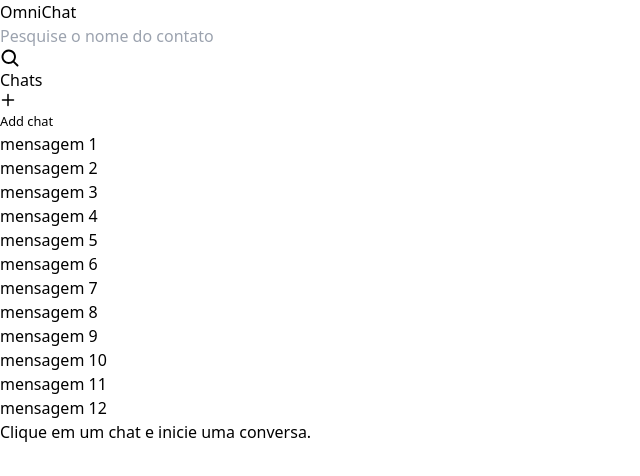
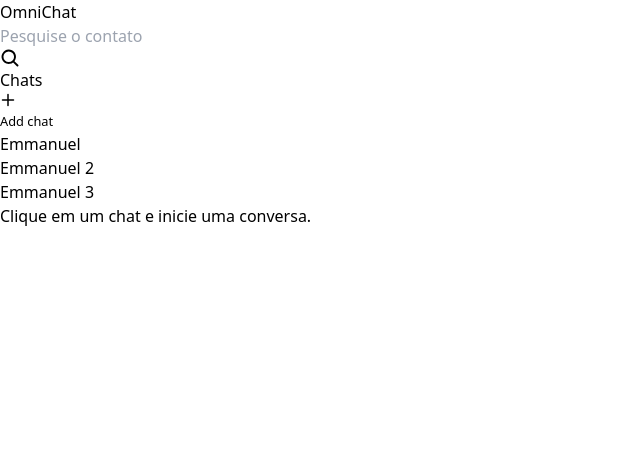
Before and after one commit to EmmanuelRBoo/enterness, a React (Vite) app in the folder frontend/: page / in a window 1280 px wide. Shown: the top 476 px of the page, without its empty margins (0-640 px from the left). Built offline with nearby package versions, Linux system fonts and the light colour scheme.

Commit message:
Criação do chat e ajustes de parâmetros

```diff
--- a/frontend/src/App.tsx
+++ b/frontend/src/App.tsx
@@ -1,76 +1,30 @@
 import { ChangeEvent, useEffect, useState } from 'react'
 import { MagnifyingGlass, Plus } from '@phosphor-icons/react'
-import { Card, Text } from './components'
+import { Card, Text, Chat } from './components'
 import { IGetChatList } from './interfaces/api'
 
-// Remover mock na integração com o backend
-const mock: IGetChatList[] = [
+const mock = [
 	{
 		id: '1',
-		alert: true,
-		title: 'mensagem 1'
+		title: 'Emmanuel',
+		alert: false
 	},
 	{
 		id: '2',
-		alert: true,
-		title: 'mensagem 2'
+		title: 'Emmanuel 2',
+		alert: false
 	},
 	{
 		id: '3',
-		alert: false,
-		title: 'mensagem 3'
-	},
-	{
-		id: '4',
-		alert: true,
-		title: 'mensagem 4'
-	},
-	{
-		id: '5',
-		alert: false,
-		title: 'mensagem 5'
-	},
-	{
-		id: '6',
-		alert: false,
-		title: 'mensagem 6'
-	},
-	{
-		id: '7',
-		alert: false,
-		title: 'mensagem 7'
-	},
-	{
-		id: '8',
-		alert: false,
-		title: 'mensagem 8'
-	},
-	{
-		id: '9',
-		alert: false,
-		title: 'mensagem 9'
-	},
-	{
-		id: '10',
-		alert: false,
-		title: 'mensagem 10'
-	},
-	{
-		id: '11',
-		alert: false,
-		title: 'mensagem 11'
-	},
-	{
-		id: '12',
-		alert: false,
-		title: 'mensagem 12'
+		title: 'Emmanuel 3',
+		alert: false
 	},
 ]
 
 export default function App() {
 	const [filter, setFilter] = useState<string>('')
-	const [selected, setSelected] = useState<string>('')
-	const [data, setData] = useState<Array<IGetChatList>>(mock)
+	const [selected, setSelected] = useState<IGetChatList | null>(null)
+	const [data, setData] = useState<Array<IGetChatList>>([])
 
 	const filterData = data.filter(({ title }) => title.toLowerCase().includes(filter.toLowerCase()))
 
@@ -86,7 +40,7 @@
 
 	return (
 		<main className='w-screen h-screen p-4 flex items-center justify-center'>
-			<section className='flex border w-full h-full border-zinc-300 rounded-xl min-h-[90%] max-h-[90%]'>
+			<section className='flex border w-10/12 h-full border-zinc-300 rounded-xl min-h-[90%] max-h-[90%]'>
 				<div className='border-r-2 text-center border-zinc-300 w-1/6 flex flex-col'>
 					<Text bold type='title'>OmniChat</Text>
 
@@ -94,7 +48,7 @@
 						<input
 							type="text"
 							onChange={handleChange}
-							placeholder='Pesquise o nome do contato'
+							placeholder='Pesquise o contato'
 							className='w-full pl-2 h-8'
 						/>
 
@@ -120,7 +74,7 @@
 							{
 								filterData.length == 0
 									? (
-										<div className='flex justify-center items-center'>
+										<div className='flex flex-col mt-4 justify-center items-center'>
 											<Text>Nenhum resultado encontrado.</Text>
 											<button >
 												<Text underline>Criar novo chat</Text>
@@ -138,8 +92,11 @@
 															alert={alert}
 															id={id}
 															title={title}
-															selected={selected == id}
-															onClick={setSelected}
+															selected={selected?.id == id}
+															onClick={(data) => {
+																setSelected(data)
+																console.log(data)
+															}}
 														/>
 													</li>
 												))
@@ -155,7 +112,7 @@
 				<div className=' w-5/6'>
 					{
 						selected
-							? 'To Do chat'
+							? <Chat id={selected.id} username={selected.title} />
 							: (
 								<div className='flex h-full w-full justify-center items-center'>
 									<Text bold type='subtitle'>Clique em um chat e inicie uma conversa.</Text>
--- a/frontend/src/components/Card.tsx
+++ b/frontend/src/components/Card.tsx
@@ -4,7 +4,7 @@
 export default function Card({ selected, title, alert, onClick, id }: ICard) {
     return (
         <div
-            onClick={() => onClick(id)}
+            onClick={() => onClick({ id, title })}
             className={`
                 ${selected ? 'bg-zinc-500' : 'bg-zinc-300'}
                 flex
--- /dev/null
+++ b/frontend/src/components/Chat.tsx
@@ -0,0 +1,37 @@
+import { useState, useEffect } from 'react'
+import { CircleNotch } from '@phosphor-icons/react'
+import { IChat } from '../interfaces/chat'
+import { ChatInput, Text } from '.'
+
+export default function Chat({ id, username }: IChat) {
+    const [loading, setLoading] = useState<boolean>(true)
+
+    useEffect(() => {
+        setLoading(false)
+        console.log(id)
+    }, [])
+
+    return (
+        <div className='flex flex-col items-end h-full'>
+            <div className='border-b-zinc-300 border-b mb-1 h-full w-full'>
+                <div className='border-b-zinc-300 border-b p-2'>
+                    <Text type='subtitle' bold>{username}</Text>
+                </div>
+                {
+                    loading
+                        ? (
+                            <div className='flex justify-center items-center w-full h-full'>
+                                <CircleNotch size={64} className='text-zinc-300 animate-spin mr-2' />
+                            </div>
+                        )
+                        : (
+                            <div>
+
+                            </div>
+                        )
+                }
+            </div>
+            <ChatInput />
+        </div>
+    )
+}
--- /dev/null
+++ b/frontend/src/components/ChatInput.tsx
@@ -0,0 +1,135 @@
+import { ChangeEvent, useEffect, useState, useRef } from 'react'
+import { Paperclip, SmileySticker, PaperPlaneRight, X } from '@phosphor-icons/react'
+import EmojiPicker, { EmojiClickData } from 'emoji-picker-react'
+import { handleNotification } from '../helpers'
+
+export default function ChatInput() {
+    const [message, setMessage] = useState<string>('')
+    const [showEmoji, setShowEmoji] = useState<boolean>(false)
+    const [file, setFile] = useState<string | ArrayBuffer | null>('')
+
+    const fileRef = useRef<HTMLInputElement>(null)
+    const emojiContainerRef = useRef<HTMLDivElement>(null)
+
+    const handleChangeEmoji = ({ emoji }: EmojiClickData) => setMessage(m => m + emoji)
+    const handleChangeMessage = ({ target }: ChangeEvent<HTMLInputElement>) => setMessage(target.value)
+    const handleChangeFile = ({ target }: ChangeEvent<HTMLInputElement>) => {
+        const file = target.files && target?.files[0]
+
+        if (!file?.type.includes('image')) {
+            handleNotification({
+                message: 'Formato de arquivo inválido',
+                type: 'error'
+            })
+        } else {
+            const reader = new FileReader()
+
+            reader.readAsDataURL(file)
+            reader.onload = () => {
+                setFile(reader.result)
+            }
+            reader.onerror = () => {
+                handleNotification({
+                    message: 'Houve um erro ao processar a imagem',
+                    type: 'error'
+                })
+            }
+        }
+    }
+
+    const handleFile = () => fileRef?.current?.click()
+    const handleEmoji = () => setShowEmoji(e => !e)
+
+    useEffect(() => {
+        const handleOutsideClick = (event: MouseEvent) => {
+            if (showEmoji && !emojiContainerRef.current?.contains(event.target as Node)) {
+                setShowEmoji(false)
+            }
+        }
+
+        document.addEventListener('click', handleOutsideClick)
+
+        return () => {
+            document.removeEventListener('click', handleOutsideClick)
+        }
+    }, [showEmoji])
+
+    return (
+        <form
+            className='flex items-center justify-evenly mb-1 w-full'
+        >
+
+            <input
+                ref={fileRef}
+                type="file"
+                accept='image/*'
+                className='hidden'
+                onChange={handleChangeFile}
+            />
+
+            <Paperclip
+                onClick={handleFile}
+                size={28}
+                weight='bold'
+                className='text-zinc-300 hover:bg-zinc-500 hover:bg-opacity-65 p-1 rounded-full cursor-pointer'
+            />
+
+            <div className='relative' ref={emojiContainerRef}>
+                <SmileySticker
+                    onClick={handleEmoji}
+                    weight='bold'
+                    size={28}
+                    className='text-zinc-300 hover:bg-zinc-500 hover:bg-opacity-65 p-1 rounded-full cursor-pointer'
+                />
+
+                <div
+
+                    className='absolute bottom-10 left-2'
+                >
+                    <EmojiPicker
+                        open={showEmoji}
+                        onEmojiClick={handleChangeEmoji}
+                    />
+                </div>
+            </div>
+
+            <div className='flex w-4/5 relative'>
+                {
+                    file && (
+                        <div
+                            className='absolute cursor-pointer left-1 top-1/2 border-zinc-900 border rounded-lg -translate-y-1/2 hover:[&>svg]:visible'
+                        >
+                            <img
+                                src={String(file)}
+                                className='w-8 h-8 rounded-lg '
+                                alt='image'
+                            />
+
+                            <X
+                                size={32}
+                                weight='bold'
+                                className='text-transparent hover:text-red-700 absolute top-0 rounded-lg'
+                                onClick={() => setFile(null)}
+                            />
+                        </div>
+
+                    )
+                }
+
+                <input
+                    type='text'
+                    placeholder='Digite sua mensagem...'
+                    className={`w-full h-10 rounded-lg ${file ? 'pl-10' : 'pl-4'}`}
+                    value={message}
+                    onChange={handleChangeMessage}
+                />
+            </div>
+
+            <PaperPlaneRight
+                size={32}
+                weight='bold'
+                className='text-zinc-300 hover:bg-zinc-500 hover:bg-opacity-65 p-1 rounded-full cursor-pointer'
+            />
+        </form>
+    )
+}
--- a/frontend/src/components/index.ts
+++ b/frontend/src/components/index.ts
@@ -2,10 +2,14 @@
 import Card from './Card'
 import ChatBallon from './ChatBallon'
 import Notification from './Notification'
+import ChatInput from './ChatInput'
+import Chat from './Chat'
 
 export {
     Text,
     Card,
     ChatBallon,
-    Notification
+    Notification,
+    ChatInput,
+    Chat
 }
--- a/frontend/src/interfaces/api.ts
+++ b/frontend/src/interfaces/api.ts
@@ -1,5 +1,5 @@
 export interface IGetChatList {
     id: string
     title: string
-    alert: boolean
+    alert?: boolean
 }
--- a/frontend/src/interfaces/card.ts
+++ b/frontend/src/interfaces/card.ts
@@ -1,7 +1,9 @@
+import { IGetChatList } from './api'
+
 export interface ICard {
     id: string
     selected?: boolean
     title: string
     alert?: boolean
-    onClick: (id: string) => void
+    onClick: ({ id, title }: IGetChatList) => void
 }
--- /dev/null
+++ b/frontend/src/interfaces/chat.ts
@@ -0,0 +1,4 @@
+export interface IChat {
+    id: string
+    username: string
+}
```
